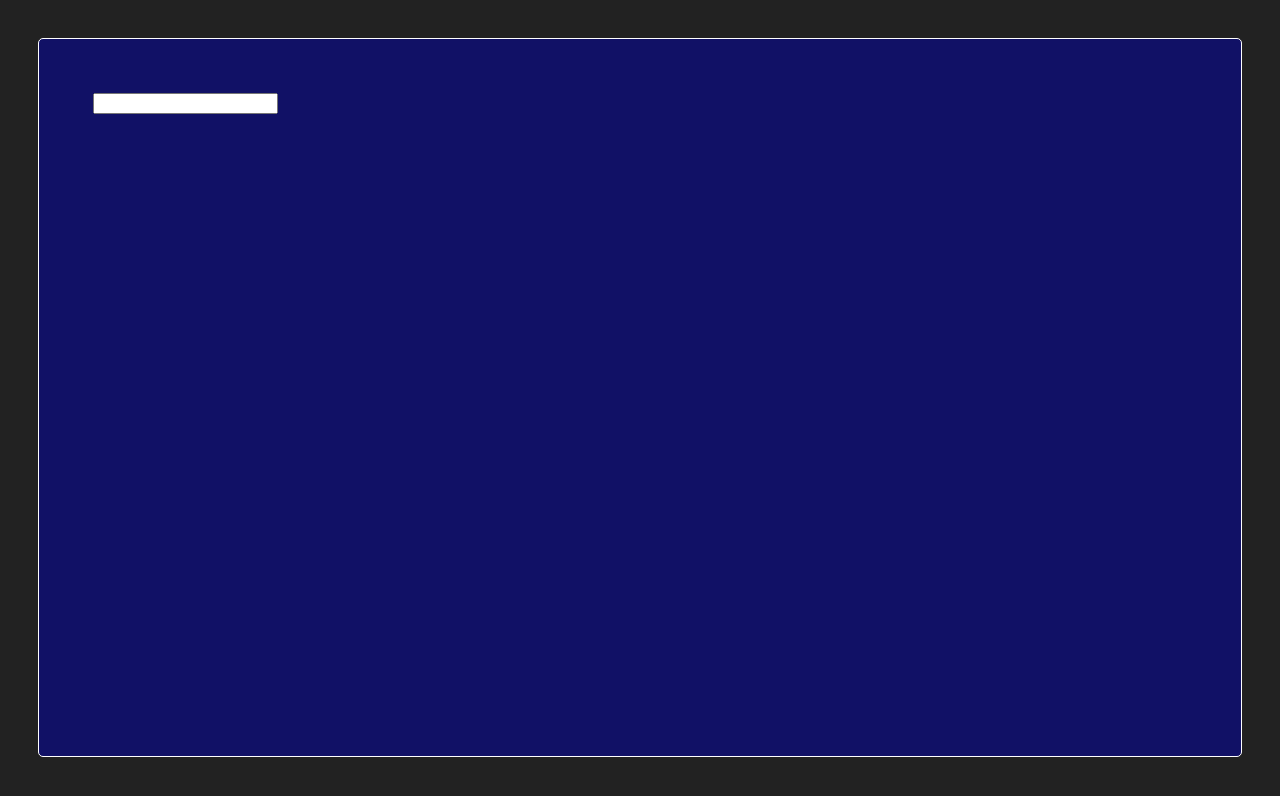
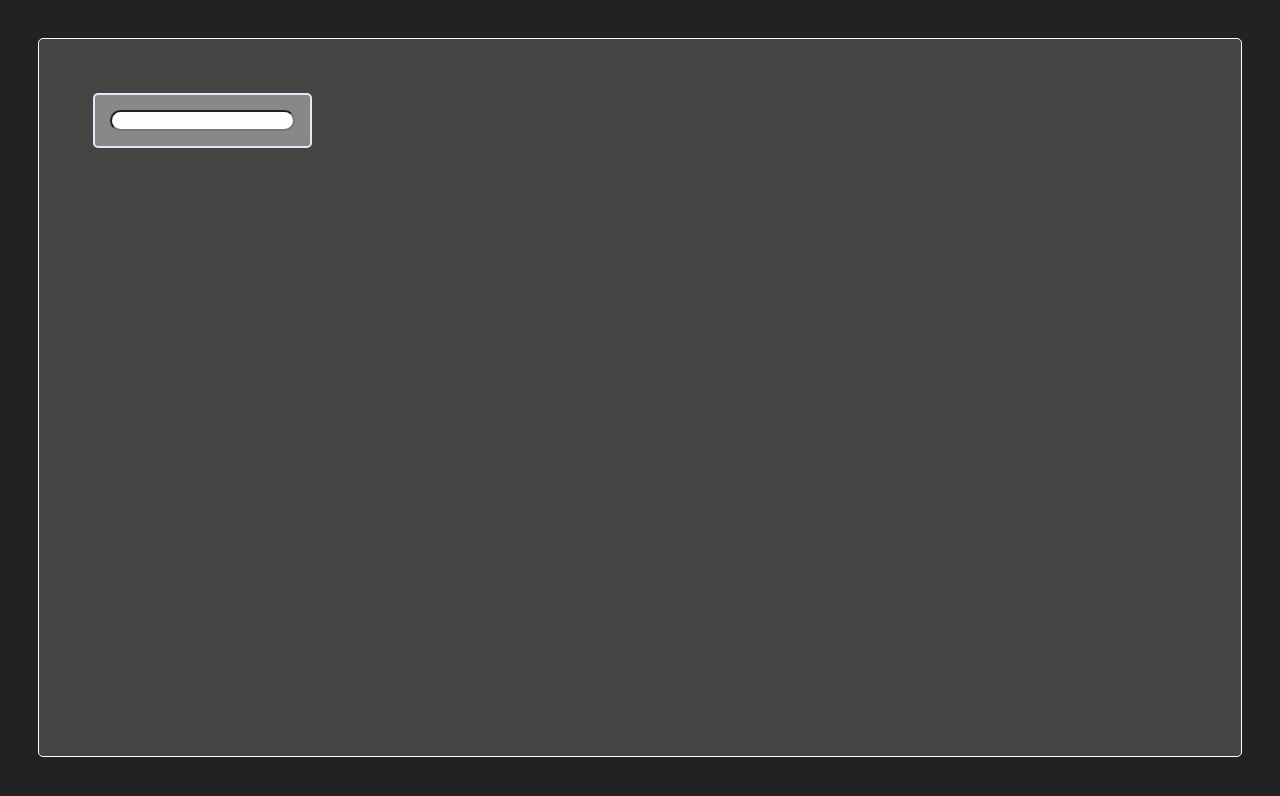
Before and after one commit to htbkoo/ChartTheStockMarket, a React (Create React App) app in the folder views/chart-the-stock-market-ui/: page / in a window 1280 px wide. Shown: the top 796 px of the page. Built offline with nearby package versions, Linux system fonts and the light colour scheme.

Commit message:
slightly updated ui FreeCodeCamp - Dynamic Web Application Projects - Chart the Stock Market

```diff
--- a/views/chart-the-stock-market-ui/src/stylesheets/App.css
+++ b/views/chart-the-stock-market-ui/src/stylesheets/App.css
@@ -11,7 +11,7 @@ body {
 }
 
 .AppContainer {
-    background-color: #111166;
+    background-color: #444444;
     border: solid 1px white;
     border-radius: 5px;
     margin: 3%;
--- a/views/chart-the-stock-market-ui/src/stylesheets/StockList.css
+++ b/views/chart-the-stock-market-ui/src/stylesheets/StockList.css
@@ -1,10 +1,13 @@
 .Stock {
     color: white;
-    margin: 15px;
 }
 
-.StockControls {
+.StockDisplayFrame {
     margin: 15px;
+    padding: 15px;
+    border: solid 2px lavender;
+    border-radius: 5px;
+    background-color: #888888;
 }
 
 .StockListContainer {
@@ -14,3 +17,7 @@
 .StockSection {
     display: flex;
 }
+
+.StockControls input{
+    border-radius: 25px;
+}
```
